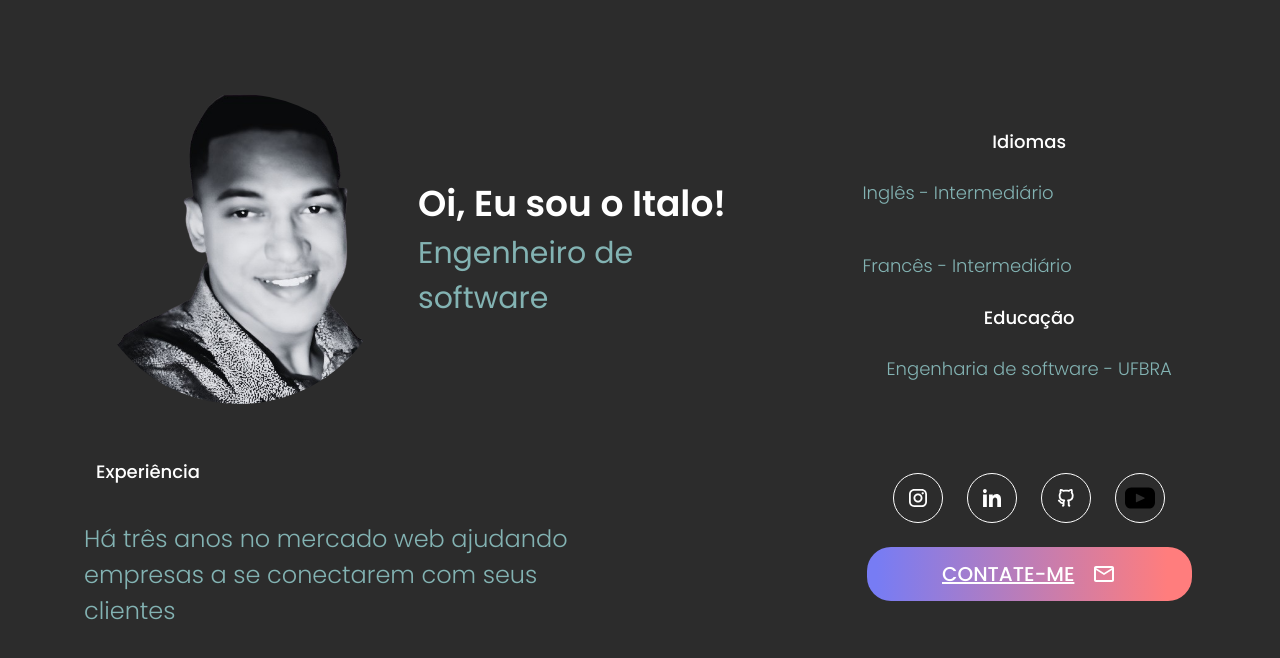
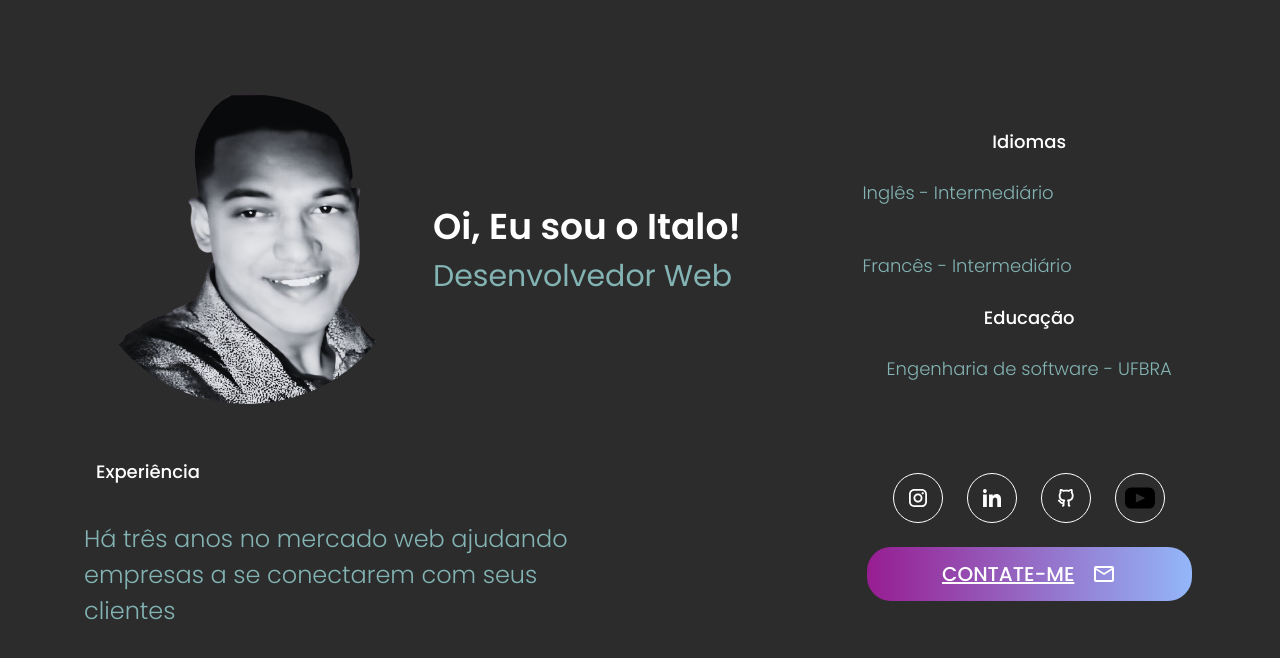
Before and after one commit to itaLoopCode/Meu-Portifolio, a Next.js app: page / in a window 1280 px wide. Shown: the top 658 px of the page. Built offline with nearby package versions, Linux system fonts and the light colour scheme.

Commit message:
gradiente color

```diff
--- a/src/components/buttons/buttons.scss
+++ b/src/components/buttons/buttons.scss
@@ -10,7 +10,8 @@
 }
 
 .btn-prymary {
-  background: linear-gradient(90deg, #777cf4 2.82%, #ff7d7d 92.38%);
+  background: linear-gradient(to right, #971d91 0%, #93b7f9 100%);
+
   border-radius: 24px;
   width: 325px;
   padding: 12px;
--- a/src/components/header/header.tsx
+++ b/src/components/header/header.tsx
@@ -6,7 +6,7 @@ export function Header(){
         <div className="header">
           <div>
             <h1>Oi, Eu sou o Italo!</h1>
-            <h2>Engenheiro de software</h2>
+            <h2>Desenvolvedor Web</h2>
           </div>
 
           <Image
--- a/src/components/social-btn/social-btns.tsx
+++ b/src/components/social-btn/social-btns.tsx
@@ -10,10 +10,10 @@ export default function SocialBtns(props: SocialBtnsProps) {
   return (
     <>
       <div className="social">
-        <a href=""><InstaIcon /></a>
-        <a href=""><LinkedinIcon /></a>
-        <a href="">< GithubIcon /></a>
-        <a href="">< YoutubeIcon /></a>
+        <a href="https://www.instagram.com/italoopcode/" target="_blank"><InstaIcon /></a>
+        <a href="https://www.linkedin.com/in/%C3%ADtalo-silva-055b7a215/" target="_blank"><LinkedinIcon /></a>
+        <a href="https://github.com/itaLoopCode" target="_blank">< GithubIcon /></a>
+        <a href="https://www.youtube.com/@ItaLoopCode/featured" target="_blank">< YoutubeIcon /></a>
       </div>
     </>
   );
```
